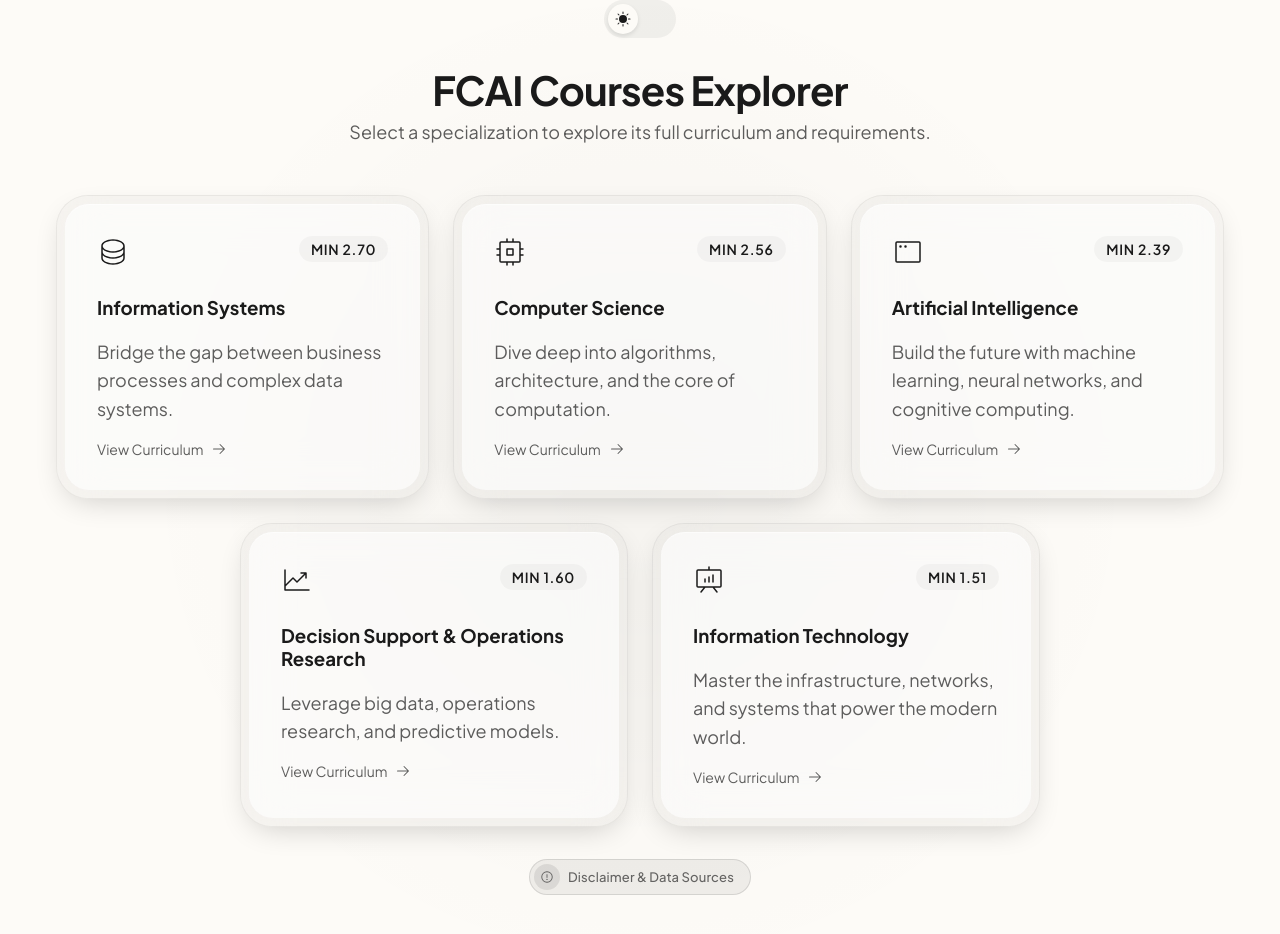
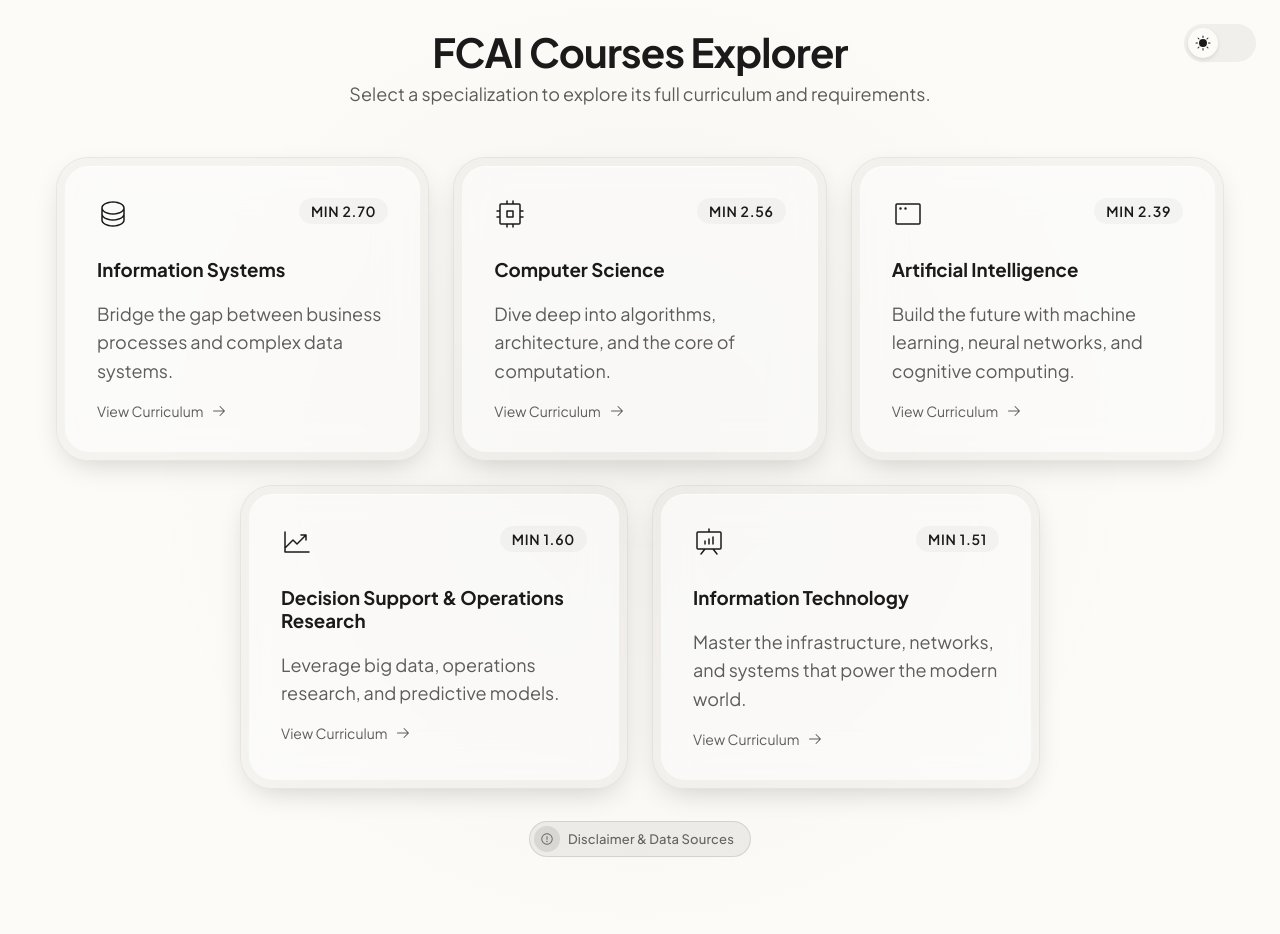
Before and after one commit to zzokm/fcai-course-explorer, a Next.js app: page / in a window 1280 px wide. Shown: the top 934 px of the page. Built offline with nearby package versions, Linux system fonts and the light colour scheme.

Commit message:
fix: Restore absolute positioning to ThemeToggle component

```diff
--- a/src/components/theme-toggle.tsx
+++ b/src/components/theme-toggle.tsx
@@ -14,6 +14,10 @@ export function ThemeToggle({ style }: { style?: React.CSSProperties }) {
     return (
       <div
         style={{
+          position: 'absolute',
+          top: '1.5rem',
+          right: '1.5rem',
+          zIndex: 40,
           width: '72px',
           height: '38px',
           borderRadius: '9999px',
@@ -31,7 +35,10 @@ export function ThemeToggle({ style }: { style?: React.CSSProperties }) {
       onClick={() => setTheme(isDark ? "light" : "dark")}
       aria-label="Toggle theme"
       style={{
-        position: 'relative',
+        position: 'absolute',
+        top: '1.5rem',
+        right: '1.5rem',
+        zIndex: 40,
         width: '72px',
         height: '38px',
         borderRadius: '9999px',
```
